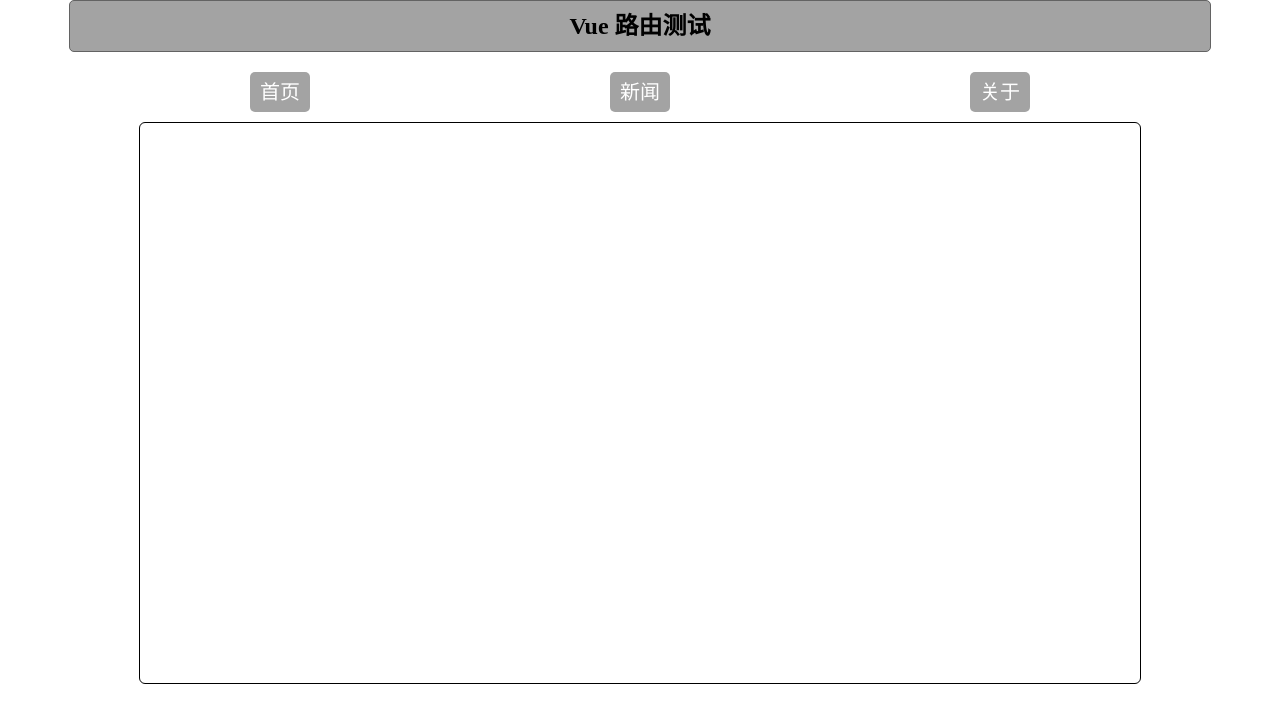
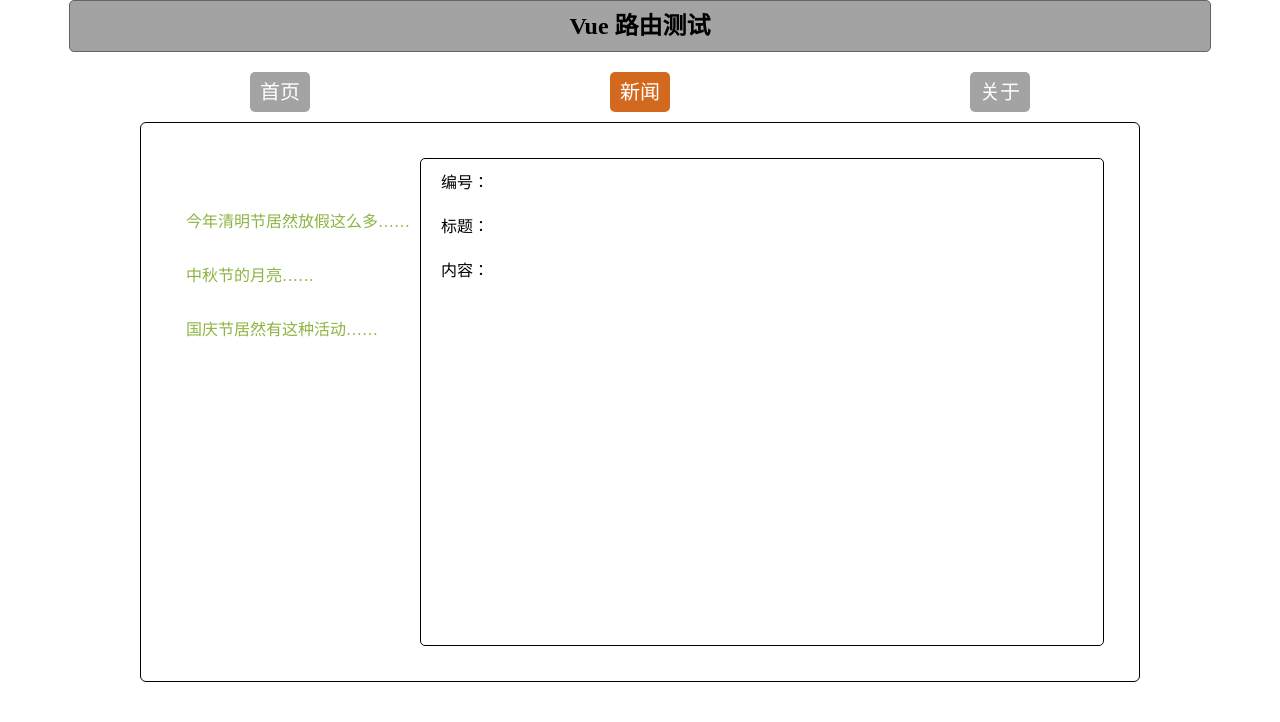
Before and after one commit to LYLMagui/vue3-init, a Vue app: page /News/newDetail in a window 1280 px wide. Before the commit this address had no page. Shown: the top 722 px of the page. Built offline with nearby package versions, Linux system fonts and the light colour scheme.

Commit message:
『36. 路由嵌套』

```diff
--- a/src/App.vue
+++ b/src/App.vue
@@ -4,9 +4,10 @@
     <!-- 导航 -->
     <div class="navigate">
       <!-- 路由跳转 -->
-      <RouterLink to="/person" active-class="active">首页</RouterLink>
-      <RouterLink to="/person2" active-class="active" >新闻</RouterLink>
-      <RouterLink to="/person3" active-class="active" >关于</RouterLink>
+      <!-- 路由to的三种不同写法 -->
+      <RouterLink :to="{ name:'littlePerson'}" active-class="active">首页</RouterLink>
+      <RouterLink to="/news" active-class="active">新闻</RouterLink>
+      <RouterLink :to="{path:'person3'}" active-class="active">关于</RouterLink>
     </div>
     <!-- 展示区 -->
     <div class="main-content">
@@ -84,11 +85,14 @@ body{
 
 
 .main-content{
+  display: flex;
   align-self: center;
   width: 1000px;
   border-radius: 6px;
   border: 1px solid black;
   height: 70%;
+  box-sizing: border-box;
+  align-items: stretch;
 }
 
 </style>
--- a/src/components/person3.vue
+++ /dev/null
@@ -1,26 +0,0 @@
-<template>
-  <div class="person">
-    <h2>当前求和为：{{ sum }}</h2>
-    <button @click="add">点我sum+1</button>
-    <hr>
-    <img v-for="(dog, index) in dogList" :src="dog" :key="index">
-    <button @click="getDog">再来一直小狗</button>
-  </div>
-</template>
-
-<script lang="ts" setup name="person">
-// 引入hooks
-import useSum from '../hooks/useSum';
-import useDog from '../hooks/useDog';
-
-// 解构对象
-const { dogList, getDog } = useDog()
-const { sum, add } = useSum()
-
-</script>
-<style scoped>
-img {
-  height: 100px;
-  margin-right: 10px;
-}
-</style>
--- /dev/null
+++ b/src/pages/News.vue
@@ -0,0 +1,56 @@
+<template>
+  <div class="news">
+    <!-- 导航区 -->
+    <ul>
+      <li v-for="news in newList" :key="news.id">
+        <router-link to="/news/newDetail">{{ news.title }}</router-link>
+      </li>
+    </ul>
+    <!-- 展示区 -->
+    <div class="news-content">
+      <RouterView></RouterView>
+    </div>
+  </div>
+
+
+</template>
+
+<script lang="ts" setup name="News">
+import { reactive } from 'vue';
+
+const newList = reactive([
+  { id: 1, title: '今年清明节居然放假这么多……', content: "今年清明节居然放假这么多天" },
+  { id: 2, title: '中秋节的月亮……', content: "中秋节的月亮居然这么大" },
+  { id: 3, title: '国庆节居然有这种活动……', content: "国庆节居然有这种活动，太令人惊讶了" },
+]);
+</script>
+<style scoped>
+.news{
+  width: 100%;
+  display: flex;
+  margin: 15px 15px;
+  box-sizing: border-box;
+  align-items: stretch;
+  padding: 20px;
+}
+ul{
+  padding: 50px 10px 0 10px;
+  margin: 0;
+}
+li{
+  list-style: none;
+  margin-bottom: 30px;
+}
+a{
+  text-decoration-line: none;
+  color: #8DB442;
+
+}
+
+.news-content{
+  border: 1px solid black;
+  flex-grow: 1;
+  border-radius: 5px;
+
+}
+</style>
--- /dev/null
+++ b/src/pages/newDetail.vue
@@ -0,0 +1,23 @@
+<template>
+	<ul class="new-list">
+		<li>编号：</li>
+		<li>标题：</li>
+		<li>内容：</li>
+	</ul>
+</template>
+
+<script lang="ts" setup name= "newDetail">
+</script>
+
+<style scoped>
+	ul{
+		padding: 10px 20px;
+		margin: 0;
+	}
+
+	li{
+		list-style: none;
+		margin-bottom: 20px;
+	}
+
+</style>
--- a/src/router/index.ts
+++ b/src/router/index.ts
@@ -1,20 +1,28 @@
 // 1.引入路由
 import { createRouter, createWebHistory } from "vue-router";
 // 2.引入要可以呈现的组件
-import Person from "../components/person.vue";
-import Person2 from "../components/person2.vue";
-import Person3 from "../components/person3.vue";
+import Person from "../pages/person.vue";
+import News from "../pages/News.vue";
+import Person3 from "../pages/person3.vue";
+import newDetail from "../pages/newDetail.vue";
 
 const router = createRouter({
   history: createWebHistory(), // 路由器的工作模式
   routes: [
     {
+      name: "littlePerson",
       path: "/person",
       component: Person,
     },
     {
-      path: "/person2",
-      component: Person2,
+      path: "/News",
+      component: News,
+      children: [
+        {
+          path: "newDetail",
+          component: newDetail
+        }
+      ]
     },
     {
       path: "/person3",
```
Also changed, not shown: src/pages/person.vue (renamed from src/components/person.vue), src/pages/person3.vue (renamed from src/components/person2.vue).
